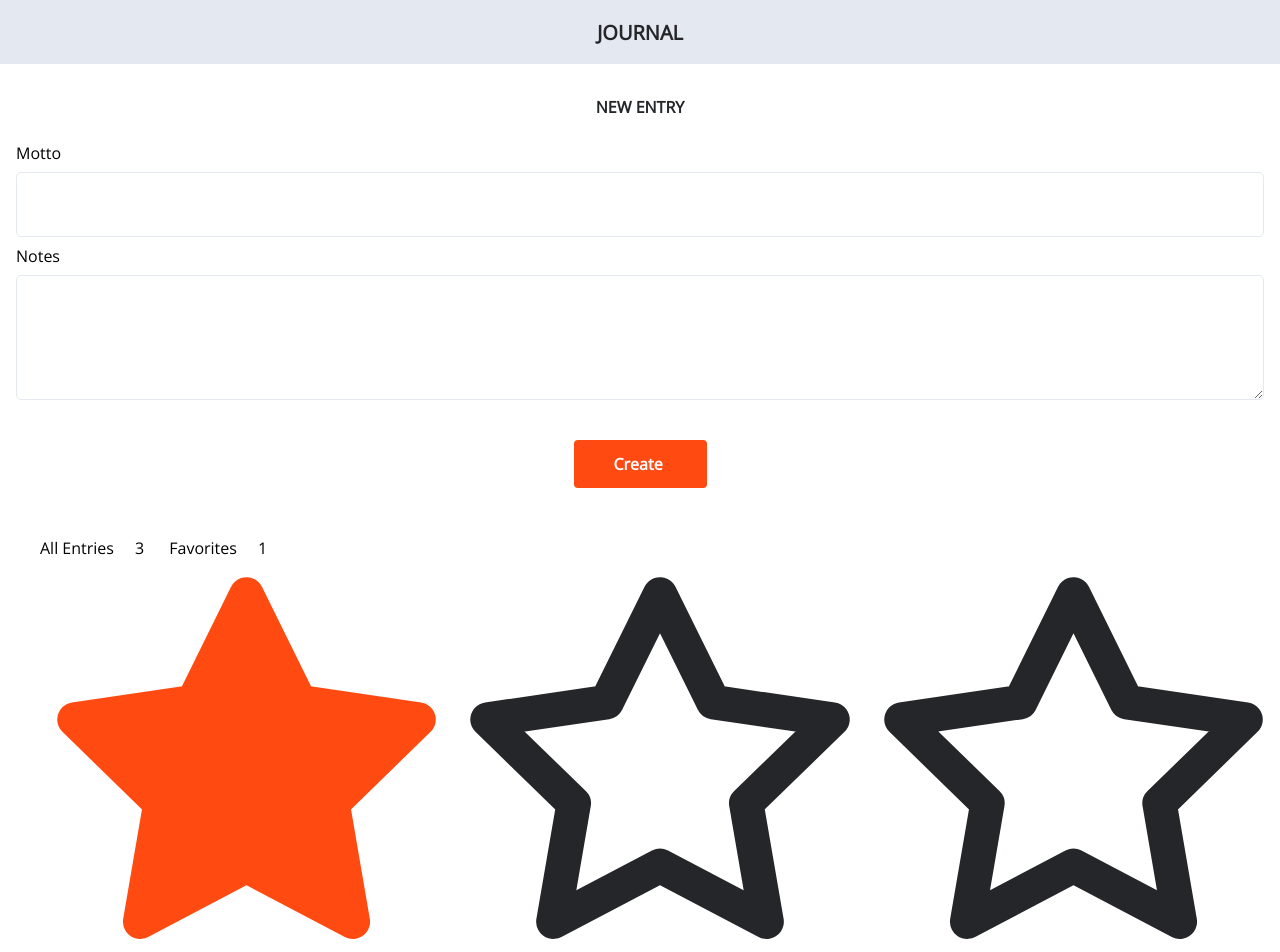
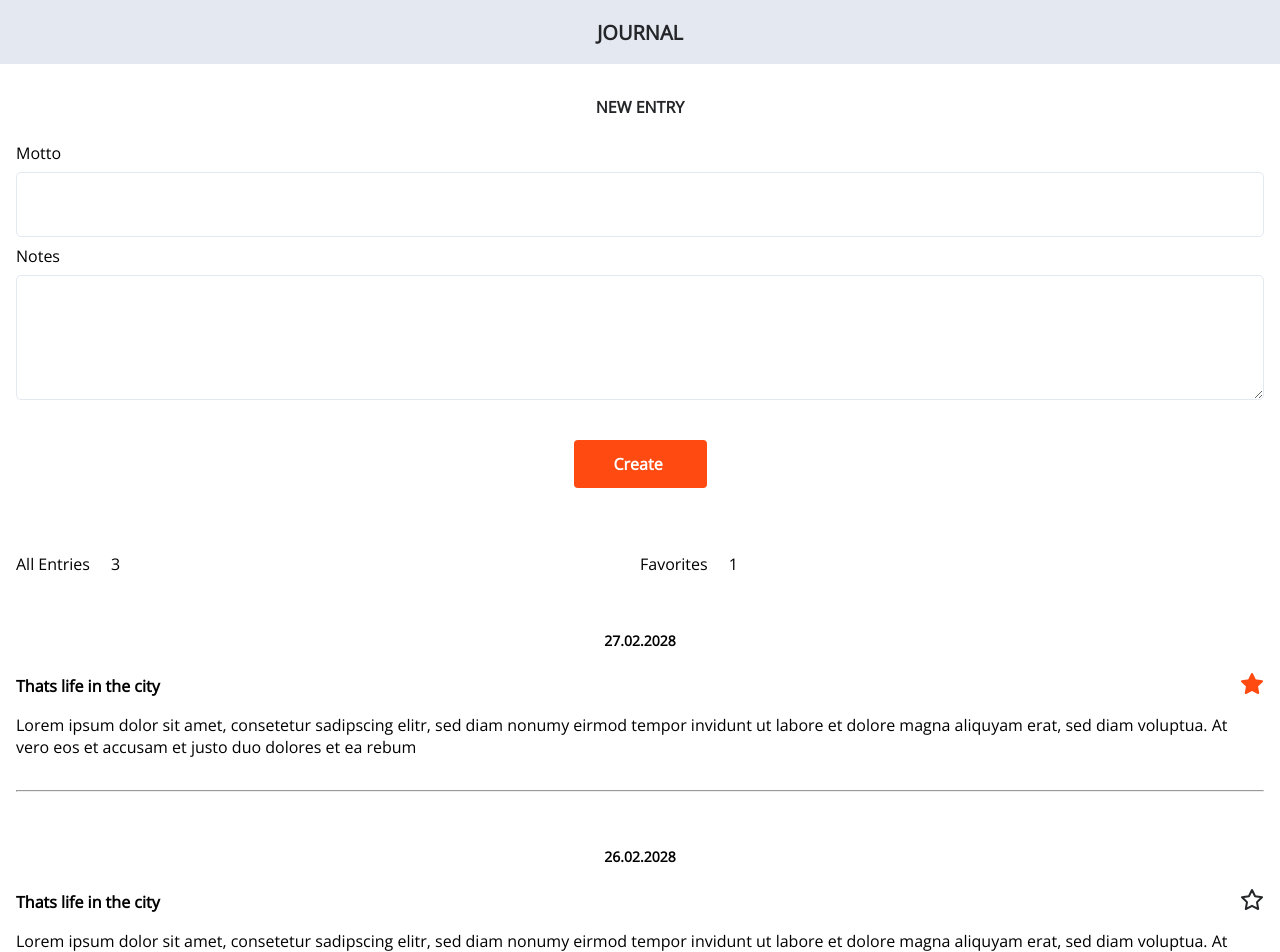
Before and after one commit to MariaRiosNavarro/my-journal, a React (Create React App) app: page / in a window 1280 px wide. Shown: the top 952 px of the page. Built offline with nearby package versions, Linux system fonts and the light colour scheme.

Commit message:
Add Entries Styles

```diff
--- a/src/components/EntriesSection/EntriesSection.js
+++ b/src/components/EntriesSection/EntriesSection.js
@@ -11,20 +11,20 @@ export default function EntriesSection(tabname, tabnumber) {
       <TabBar />
       <EntryList>
         <Entry
+          date="27.02.2028"
           title="Thats life in the city"
-          date="27.02.2028"
           text="Lorem ipsum dolor sit amet, consetetur sadipscing elitr, sed diam nonumy eirmod tempor invidunt ut labore et dolore magna aliquyam erat, sed diam voluptua. At vero eos et accusam et justo duo dolores et ea rebum"
           icon={starfilled}
         />
         <Entry
+          date="26.02.2028"
           title="Thats life in the city"
-          date="26.02.2028"
           text="Lorem ipsum dolor sit amet, consetetur sadipscing elitr, sed diam nonumy eirmod tempor invidunt ut labore et dolore magna aliquyam erat, sed diam voluptua. At vero eos et accusam et justo duo dolores et ea rebum"
           icon={star}
         />
         <Entry
+          date="25.02.2028"
           title="Thats life in the city"
-          date="25.02.2028"
           text="Lorem ipsum dolor sit amet, consetetur sadipscing elitr, sed diam nonumy eirmod tempor invidunt ut labore et dolore magna aliquyam erat, sed diam voluptua. At vero eos et accusam et justo duo dolores et ea rebum"
           icon={star}
         />
--- a/src/components/Entry/Entry.css
+++ b/src/components/Entry/Entry.css
@@ -1,4 +1,35 @@
 .entries-section__list-item {
   display: flex;
   flex-direction: column;
+  position: relative;
 }
+
+.entries-section__list-item__journal-date {
+  font-weight: 600;
+  font-size: 14px;
+  line-height: 18px;
+  text-align: center;
+  margin: 1.5rem;
+}
+
+.entries-section__list-item__journal-icon {
+  position: absolute;
+  right: 0;
+  top: 4rem;
+}
+
+.entries-section__list-item__journal-title {
+  font-style: normal;
+  font-weight: 700;
+  font-size: 16px;
+  line-height: 24px;
+}
+
+.entries-section__list-item__journal-text {
+  margin-top: 1rem;
+}
+
+.entries-section__list-separation-line {
+  margin-top: 2rem;
+  margin-bottom: 2rem;
+}
--- a/src/components/Entry/Entry.js
+++ b/src/components/Entry/Entry.js
@@ -2,15 +2,18 @@ import "./Entry.css";
 
 export default function Entry({ title, date, text, icon }) {
   return (
+    <>
       <li className="entries-section__list-item">
+        <h3 className="entries-section__list-item__journal-date">{date}</h3>
         <img
           className="entries-section__list-item__journal-icon"
           src={icon}
           alt="Icon"
         />
-      <h3 className="entries-section__list-item__journal-title">{title}</h3>
-      <p className="entries-section__list-item__journal-date">{date}</p>
+        <h4 className="entries-section__list-item__journal-title">{title}</h4>
         <p className="entries-section__list-item__journal-text">{text}</p>
       </li>
+      <hr className="entries-section__list-separation-line"></hr>
+    </>
   );
 }
--- a/src/components/EntryList/EntryList.css
+++ b/src/components/EntryList/EntryList.css
@@ -1,4 +1,5 @@
 .entries-section__list {
   display: flex;
-  flex-direction: row;
+  flex-direction: column;
+  margin: 1rem;
 }
--- a/src/components/Tab/Tab.css
+++ b/src/components/Tab/Tab.css
@@ -1,4 +1,5 @@
 .tab-bar__tab {
+  width: 100%;
   list-style: none;
   font-weight: 400;
   font-size: 16px;
--- a/src/components/TabBar/TabBar.css
+++ b/src/components/TabBar/TabBar.css
@@ -1,4 +1,5 @@
 .tab-bar {
   display: flex;
   flex-direction: row;
+  margin: 1rem;
 }
--- a/src/global.css
+++ b/src/global.css
@@ -1,5 +1,3 @@
-
-
 *,
 *::after,
 *::before {
--- a/src/index.css
+++ b/src/index.css
@@ -5,8 +5,13 @@ I import it to use it in all the APP*/
 
 @import url("https://fonts.googleapis.com/css?family=Open+Sans");
 
+
+
+ul {
+  margin: 0;
+  padding: 0;
+}
 body {
-  margin: 0;
   font-family: "Open Sans", sans-serif;
   -webkit-font-smoothing: antialiased;
   -moz-osx-font-smoothing: grayscale;
```
Lines whose indentation alone changed are shown as unchanged.
